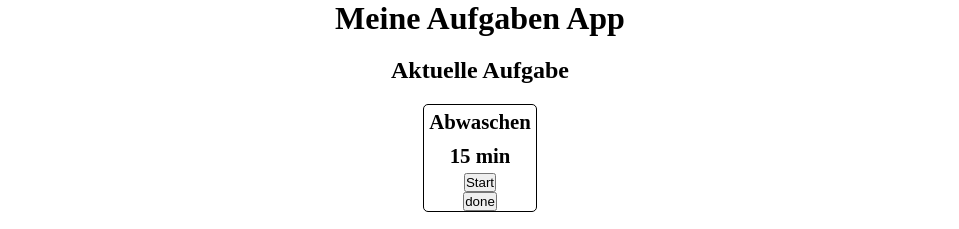
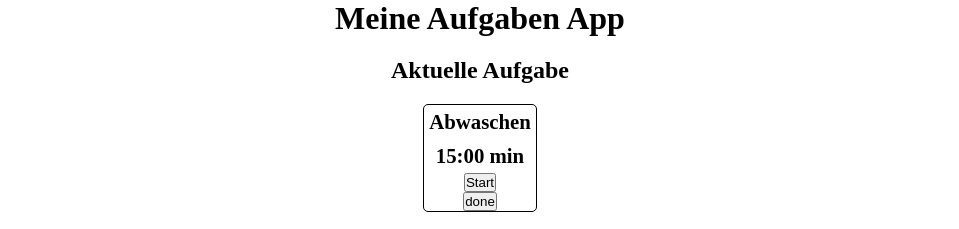
Before and after one commit to A11yship/capstone-project, a Next.js app: page / in a window 1280 px wide. Shown: the top 229 px of the page, without its empty margins (160-1119 px from the left). Built offline with nearby package versions, Linux system fonts and the light colour scheme.

Commit message:
Add timer function

```diff
--- a/src/components/CurrentTask/CurrentTask.js
+++ b/src/components/CurrentTask/CurrentTask.js
@@ -1,3 +1,5 @@
+import {useState} from 'react';
+
 import useStore from '../../hooks/useStore';
 import Button from '../Button/Button';
 
@@ -7,13 +9,33 @@ export default function CurrentTask() {
 	const tasks = useStore(state => state.tasks);
 	const completeTask = useStore(state => state.deleteTask);
 
+	const [min, setMin] = useState(tasks[0].time);
+	const [sec, setSec] = useState(0);
+
+	function timer(time) {
+		time = time * 60;
+		setInterval(() => {
+			if (time > 0) {
+				setMin(Math.floor(time / 60));
+				setSec(time % 60);
+				time = time - 1;
+			}
+		}, 1000);
+	}
+
+	function handleClick() {
+		timer(tasks[0].time);
+	}
+
 	return (
 		<StyledCurrentTask>
 			{tasks.length ? (
 				<>
 					<p>{tasks[0].name}</p>
-					<p>{tasks[0].time} min</p>
-					<Button onClick={() => console.log('timer')}>Start</Button>
+					<p>
+						{min}:{String(sec).padStart(2, '0')} min
+					</p>
+					<Button onClick={handleClick}>Start</Button>
 					<Button onClick={() => completeTask(tasks[0].id)}>done</Button>
 				</>
 			) : (
```
